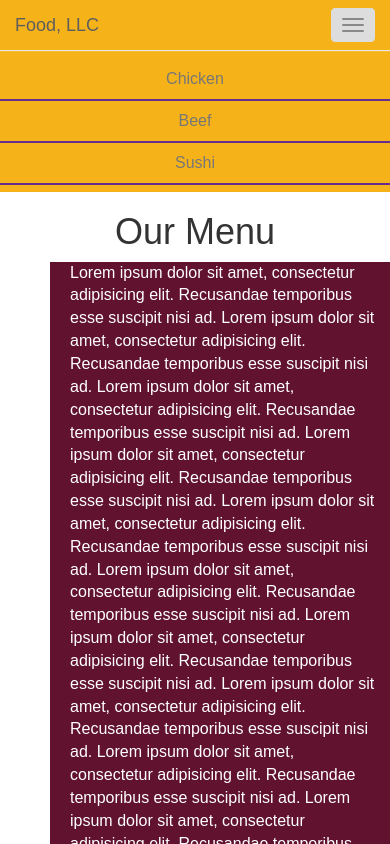
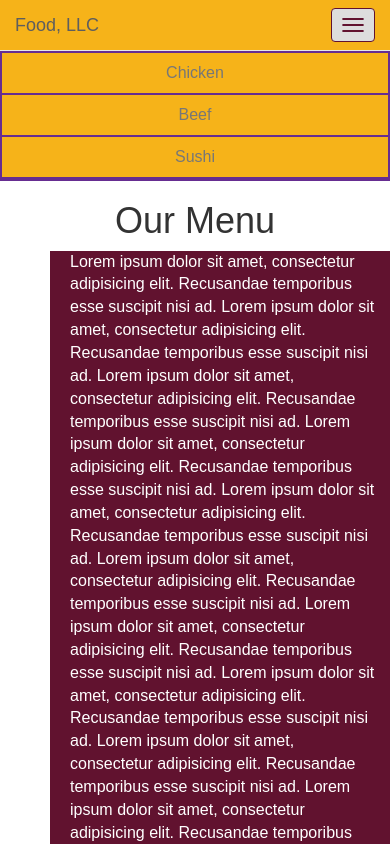
Before and after one commit to robertodb1/coursera-test, a plain HTML site: page module3-solution/index.html in a window 390 px wide. Both pictures are taken after a click on the button "Toggle navigation". Shown: the top 844 px of the page. Drawn offline with Linux system fonts and the light colour scheme.

Commit message:
Module 3 correction

```diff
--- a/module3-solution/css/styles.css
+++ b/module3-solution/css/styles.css
@@ -3,7 +3,10 @@ body {
   font-family: 'Oxygen', sans-serif;
 }
 
-/** HEADER **/
+.navbar-header button.navbar-toggle, .navbar-header .icon-bar {
+  border: 1px solid #61122f;
+}
+
 #header-nav {
   background-color: #f6b319;
   border-radius: 0;
@@ -11,6 +14,9 @@ body {
 }
 #nav-list{
   text-align: center;
+  border: 2px solid #662D91;
+  margin-top: 0;
+  margin-bottom: 0;
 }
 #item{
   border-bottom: 2px solid #662D91;
```
